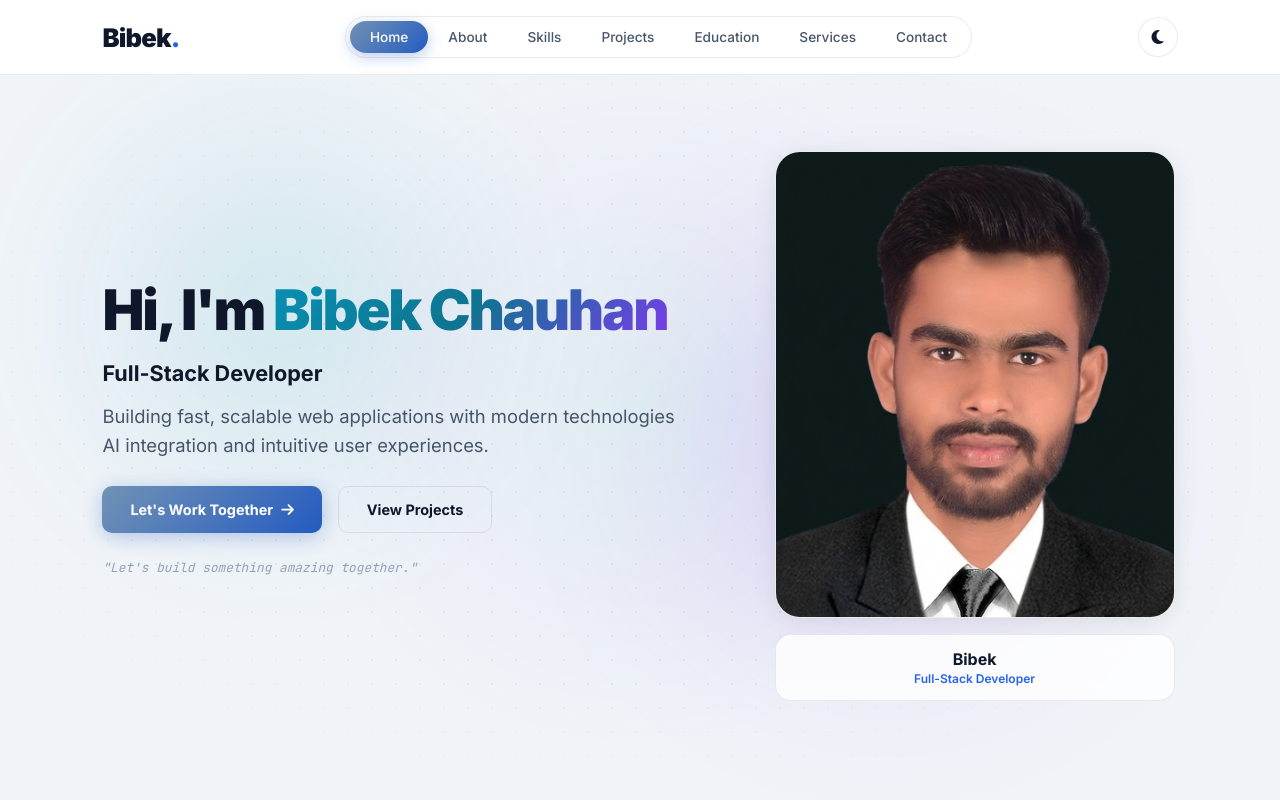
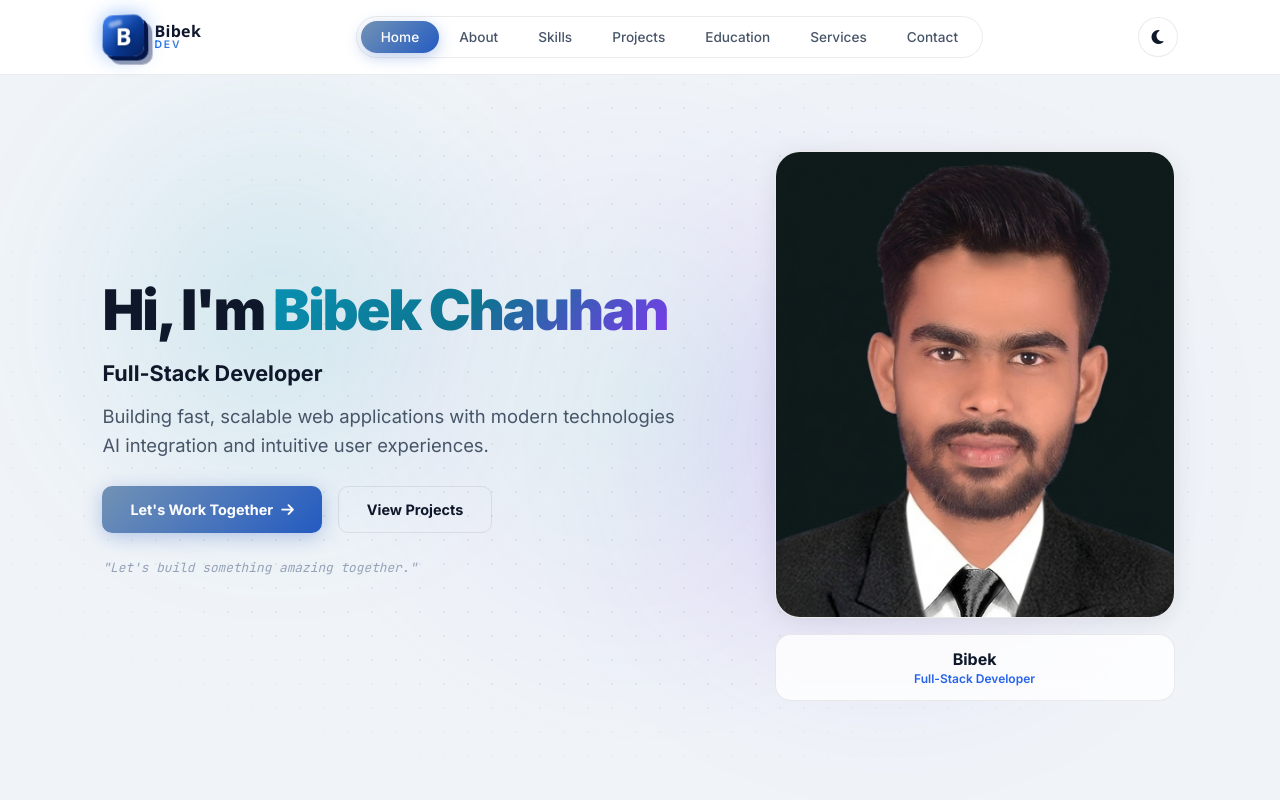
Before and after one commit to chauhanbibek100/portfolio-website, a React (Vite) app: page / in a window 1280 px wide. Shown: the top 800 px of the page. Built offline with nearby package versions, Linux system fonts and the light colour scheme.

Commit message:
logo form navbar update

```diff
--- a/index.html
+++ b/index.html
@@ -100,6 +100,15 @@
   </head>
 
   <body>
+    <!-- Anti-FOUC: apply theme BEFORE first paint, before React loads -->
+    <script>
+      (function () {
+        var theme = localStorage.getItem('theme') || 'light';
+        document.documentElement.setAttribute('data-theme', theme);
+        document.documentElement.style.background =
+          theme === 'dark' ? '#0a0e1a' : '#f0f4f8';
+      })();
+    </script>
     <div id="root"></div>
     <script type="module" src="/src/main.jsx"></script>
   </body>
--- a/src/App.jsx
+++ b/src/App.jsx
@@ -11,14 +11,19 @@ import Footer from "./components/Footer";
 import "./App.css";
 
 function App() {
-  const [theme, setTheme] = useState("light");
+  const [theme, setTheme] = useState(
+    () => localStorage.getItem('theme') || 'light'
+  );
 
   useEffect(() => {
-    document.documentElement.setAttribute("data-theme", theme);
+    document.documentElement.setAttribute('data-theme', theme);
+    document.documentElement.style.background =
+      theme === 'dark' ? '#0a0e1a' : '#f0f4f8';
+    localStorage.setItem('theme', theme);
   }, [theme]);
 
   const toggleTheme = () => {
-    setTheme((prev) => (prev === "dark" ? "light" : "dark"));
+    setTheme((prev) => (prev === 'dark' ? 'light' : 'dark'));
   };
 
   return (
--- a/src/components/Header.css
+++ b/src/components/Header.css
@@ -15,14 +15,116 @@
 }
 
 .navbar-logo {
-  font-size: 1.6rem;
-  font-weight: 900;
-  color: var(--text-primary);
-  letter-spacing: -0.03em;
+  display: flex;
+  align-items: center;
 }
 
-.logo-dot {
-  color: var(--accent-blue);
+/* ── 3D Logo ── */
+.logo-3d-wrapper {
+  display: flex;
+  align-items: center;
+  gap: 10px;
+  user-select: none;
+}
+
+.logo-3d-cube {
+  position: relative;
+  width: 42px;
+  height: 42px;
+  border-radius: 10px;
+  background: linear-gradient(135deg, #1a6cf5 0%, #0a3fa0 50%, #061f5c 100%);
+  box-shadow:
+    4px 4px 0px #04164a,
+    8px 8px 0px rgba(4, 22, 74, 0.4),
+    0 0 20px rgba(26, 108, 245, 0.45),
+    inset 0 1px 0 rgba(255,255,255,0.25);
+  display: flex;
+  align-items: center;
+  justify-content: center;
+  transition: transform 0.35s cubic-bezier(0.34, 1.56, 0.64, 1),
+              box-shadow 0.35s ease;
+  transform: perspective(200px) rotateX(8deg) rotateY(-8deg);
+  animation: logoFloat 4s ease-in-out infinite;
+  flex-shrink: 0;
+}
+
+.logo-3d-cube::before {
+  content: '';
+  position: absolute;
+  inset: 0;
+  border-radius: 10px;
+  background: linear-gradient(135deg, rgba(255,255,255,0.18) 0%, transparent 60%);
+  pointer-events: none;
+}
+
+.logo-3d-shine {
+  position: absolute;
+  top: 6px;
+  left: 6px;
+  width: 14px;
+  height: 6px;
+  border-radius: 4px;
+  background: rgba(255, 255, 255, 0.45);
+  transform: rotate(-15deg);
+  filter: blur(1px);
+  pointer-events: none;
+}
+
+.logo-3d-text {
+  font-size: 1.5rem;
+  font-weight: 900;
+  color: #fff;
+  font-family: 'Segoe UI', system-ui, sans-serif;
+  text-shadow: 0 2px 6px rgba(0,0,0,0.4);
+  position: relative;
+  z-index: 1;
+  letter-spacing: -1px;
+}
+
+.logo-3d-cube:hover {
+  transform: perspective(200px) rotateX(0deg) rotateY(0deg) scale(1.08);
+  box-shadow:
+    6px 6px 0px #04164a,
+    12px 12px 0px rgba(4, 22, 74, 0.35),
+    0 0 32px rgba(26, 108, 245, 0.65),
+    inset 0 1px 0 rgba(255,255,255,0.3);
+  animation-play-state: paused;
+}
+
+.logo-brand-text {
+  display: flex;
+  flex-direction: column;
+  line-height: 1;
+  gap: 1px;
+}
+
+.logo-name {
+  font-size: 1rem;
+  font-weight: 700;
+  color: var(--text-primary);
+  letter-spacing: 0.02em;
+  font-family: 'Segoe UI', system-ui, sans-serif;
+  transition: color 0.3s ease;
+}
+
+.logo-title {
+  font-size: 0.65rem;
+  font-weight: 600;
+  letter-spacing: 0.18em;
+  text-transform: uppercase;
+  background: linear-gradient(90deg, #1a6cf5, #7292b5);
+  -webkit-background-clip: text;
+  -webkit-text-fill-color: transparent;
+  background-clip: text;
+}
+
+@keyframes logoFloat {
+  0%, 100% {
+    transform: perspective(200px) rotateX(8deg) rotateY(-8deg) translateY(0px);
+  }
+  50% {
+    transform: perspective(200px) rotateX(6deg) rotateY(-10deg) translateY(-2px);
+  }
 }
 
 .navbar-pill-container {
--- a/src/components/Header.jsx
+++ b/src/components/Header.jsx
@@ -63,8 +63,17 @@ export default function Header({ theme, toggleTheme }) {
 
   return (
     <header className="navbar-header">
-      <div className="navbar-logo">
-        Bibek<span className="logo-dot">.</span>
+      <div className="navbar-logo" onClick={() => handleClick('home')} style={{ cursor: 'pointer' }}>
+        <div className="logo-3d-wrapper">
+          <div className="logo-3d-cube">
+            <span className="logo-3d-text">B</span>
+            <div className="logo-3d-shine"></div>
+          </div>
+          <div className="logo-brand-text">
+            <span className="logo-name">Bibek</span>
+            <span className="logo-title">Dev</span>
+          </div>
+        </div>
       </div>
       <nav className={`navbar-pill-container ${isMobileMenuOpen ? 'open' : ''}`}>
         {navItems.map((item) => (
--- a/src/index.css
+++ b/src/index.css
@@ -1,6 +1,12 @@
 /* ========================================
    GLOBAL RESET & CSS VARIABLES
    ======================================== */
+
+/* Prevent white flash before theme script runs */
+html {
+  background-color: #f0f4f8;
+}
+
 :root {
   --font-primary: 'Inter', -apple-system, BlinkMacSystemFont, sans-serif;
   --font-mono: 'JetBrains Mono', 'Fira Code', monospace;
```
Also changed, not shown: public/logo.png (added).
